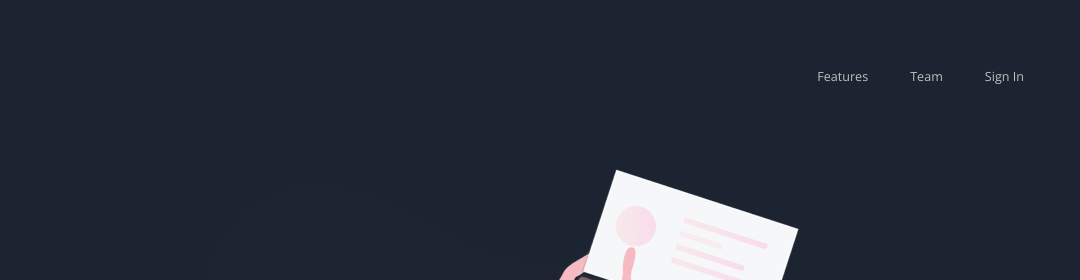
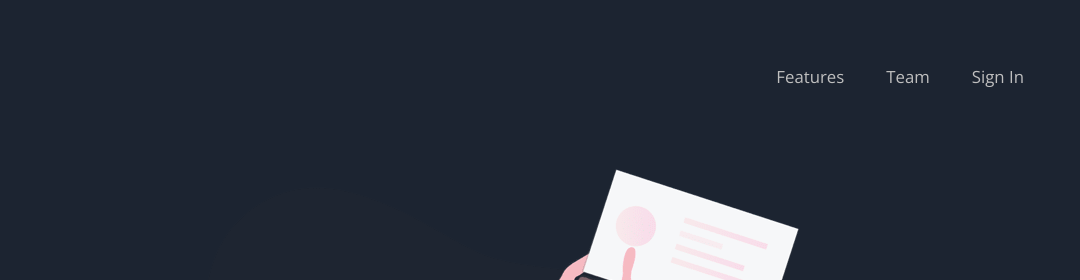
Before and after one commit to rafaeldevvv/fylo-dark-theme, a plain HTML site: page index.html in a window 1280 px wide. Shown: the top 280 px of the page, 200-1280 px from the left. Drawn offline with nearby package versions, Linux system fonts and the light colour scheme.

Commit message:
Nav detail

```diff
--- a/style/style.scss
+++ b/style/style.scss
@@ -503,6 +503,14 @@ footer {
       }
    }
 
+   nav {
+      ul {
+         a {
+            font-size: 1.2em;
+         }
+      }
+   }
+
    #intro {
       background-image:
         url('../images/bg-curvy-desktop.svg');
```
Also changed, not shown: style/style.css, 1 other file.
